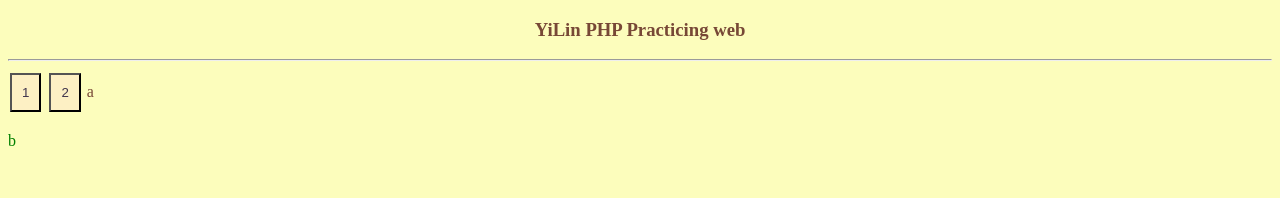
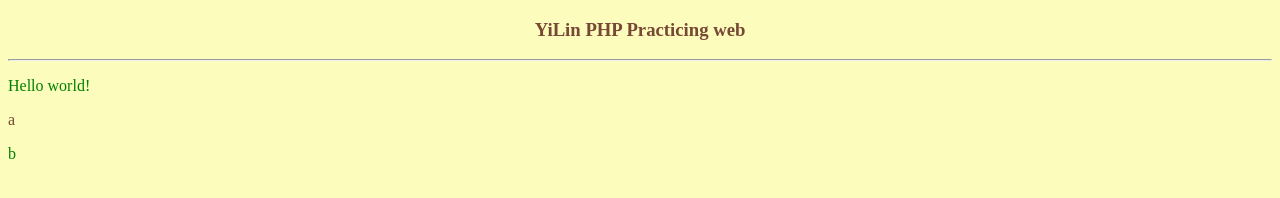
Before and after one commit to YLASH/YLASH.github.io, a plain HTML site: page index.html in a window 1280 px wide. Drawn offline with Linux system fonts and the light colour scheme.

Commit message:
Update index.html

```diff
--- a/index.html
+++ b/index.html
@@ -9,8 +9,7 @@
 <body>
 	<h3><center>YiLin PHP Practicing web</center></h3>
 	<hr>
-     <button>1     </button>
-     <button>2     </button>
+     <p class="double">Hello world!</p>
      <il>a</il>
      <il><p>b</p></il>
 </body>
```
